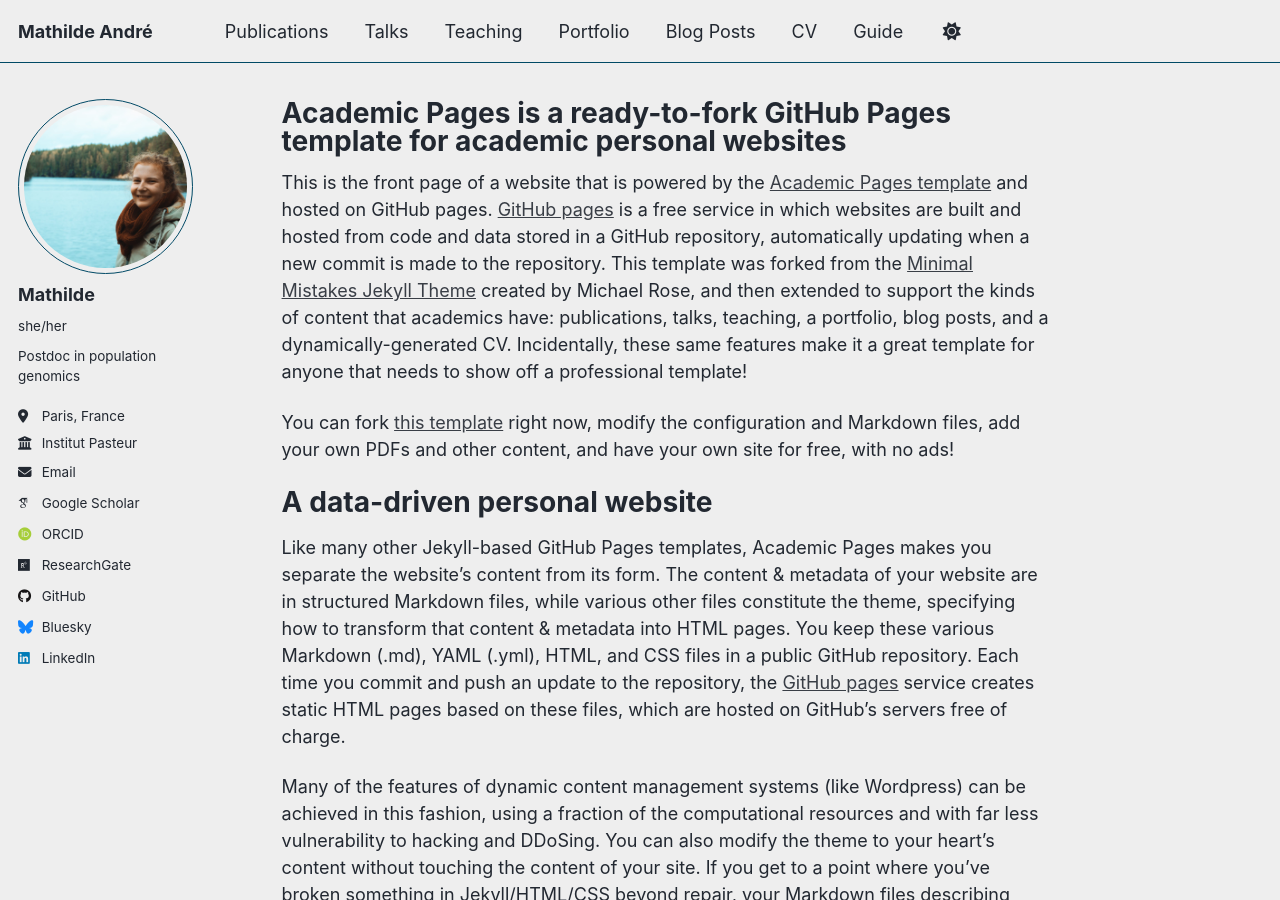
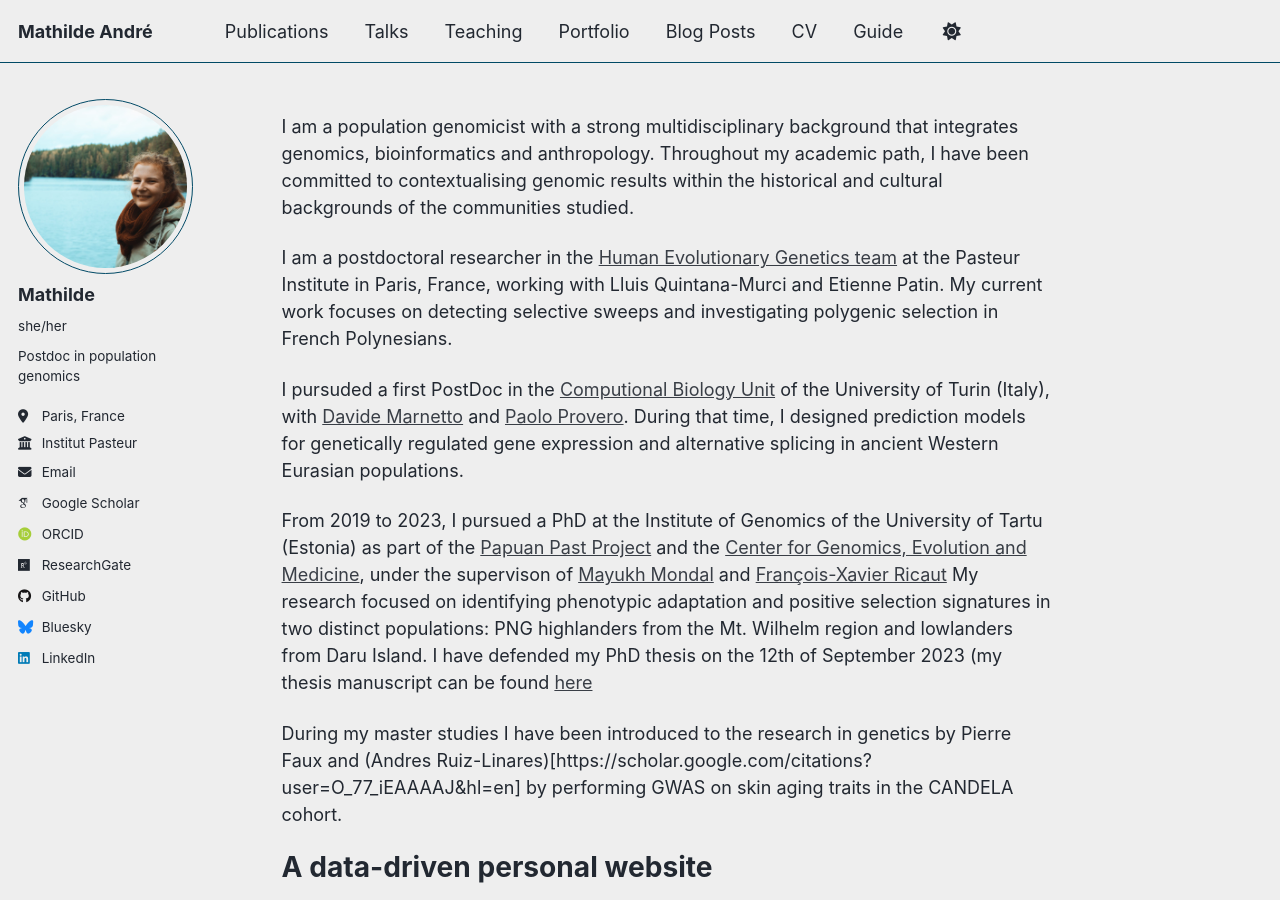
Before and after one commit to mathilde999/mathilde999.github.io, a Jekyll site: the page built from _pages/about.md, in a window 1280 px wide and 900 px high. Built offline with Jekyll 4.4.1, drawn with Linux system fonts in a browser that asks for light colours; some web fonts are replaced; a script that is not in the unit is left out.

Commit message:
edit bio

```diff
--- a/_pages/about.md
+++ b/_pages/about.md
@@ -1,15 +1,21 @@
 ---
 permalink: /
-title: "Academic Pages is a ready-to-fork GitHub Pages template for academic personal websites"
+title: ""
 author_profile: true
 redirect_from:
   - /about/
   - /about.html
 ---
+I am a population genomicist  with a strong multidisciplinary background that integrates genomics, bioinformatics and anthropology. Throughout my academic path, I have been committed to contextualising genomic results within the historical and cultural backgrounds of the communities studied.
 
-This is the front page of a website that is powered by the [Academic Pages template](https://github.com/academicpages/academicpages.github.io) and hosted on GitHub pages. [GitHub pages](https://pages.github.com) is a free service in which websites are built and hosted from code and data stored in a GitHub repository, automatically updating when a new commit is made to the repository. This template was forked from the [Minimal Mistakes Jekyll Theme](https://mmistakes.github.io/minimal-mistakes/) created by Michael Rose, and then extended to support the kinds of content that academics have: publications, talks, teaching, a portfolio, blog posts, and a dynamically-generated CV. Incidentally, these same features make it a great template for anyone that needs to show off a professional template!
+I am a postdoctoral researcher in the [Human Evolutionary Genetics team](https://research.pasteur.fr/en/team/human-evolutionary-genetics/) at the Pasteur Institute in Paris, France, working with Lluis Quintana-Murci and Etienne Patin. My current work focuses on detecting selective sweeps and investigating polygenic selection in French Polynesians.
 
- You can fork [this template](https://github.com/academicpages/academicpages.github.io) right now, modify the configuration and Markdown files, add your own PDFs and other content, and have your own site for free, with no ads!
+I pursuded a first PostDoc in the [Computional Biology Unit](https://proverolab.gitlab.io/) of the University of Turin (Italy), with [Davide Marnetto](https://scholar.google.com/citations?user=8rrPrYUAAAAJ&hl=it) and [Paolo Provero](https://scholar.google.com/citations?user=0cO2nlMAAAAJ&hl=en). During that time,  I designed prediction models for genetically regulated gene expression and alternative splicing in ancient Western Eurasian populations.
+
+From 2019 to 2023, I pursued a PhD at the Institute of Genomics of the University of Tartu (Estonia) as part of the [Papuan Past Project](https://papuanpast.hypotheses.org/) and the [Center for Genomics, Evolution and Medicine](https://cgem.ut.ee/), under the supervison of [Mayukh Mondal](https://www.iisertvm.ac.in/faculty/mayukhmondal) and [François-Xavier Ricaut](https://crbe.cnrs.fr/en/annuaire/ricaut/) My research focused on identifying phenotypic adaptation and positive selection signatures in two distinct populations: PNG highlanders from the Mt. Wilhelm region and lowlanders from Daru Island. I have defended my PhD thesis on the 12th of September 2023 (my thesis manuscript can be found [here](https://dspace.ut.ee/items/e0ee4693-8289-4d38-a0af-3353e4b36f79)
+
+During my master studies I have been introduced to the research in genetics by Pierre Faux and (Andres Ruiz-Linares)[https://scholar.google.com/citations?user=O_77_iEAAAAJ&hl=en] by performing GWAS on skin aging traits in the CANDELA cohort.
+
 
 A data-driven personal website
 ======
```
